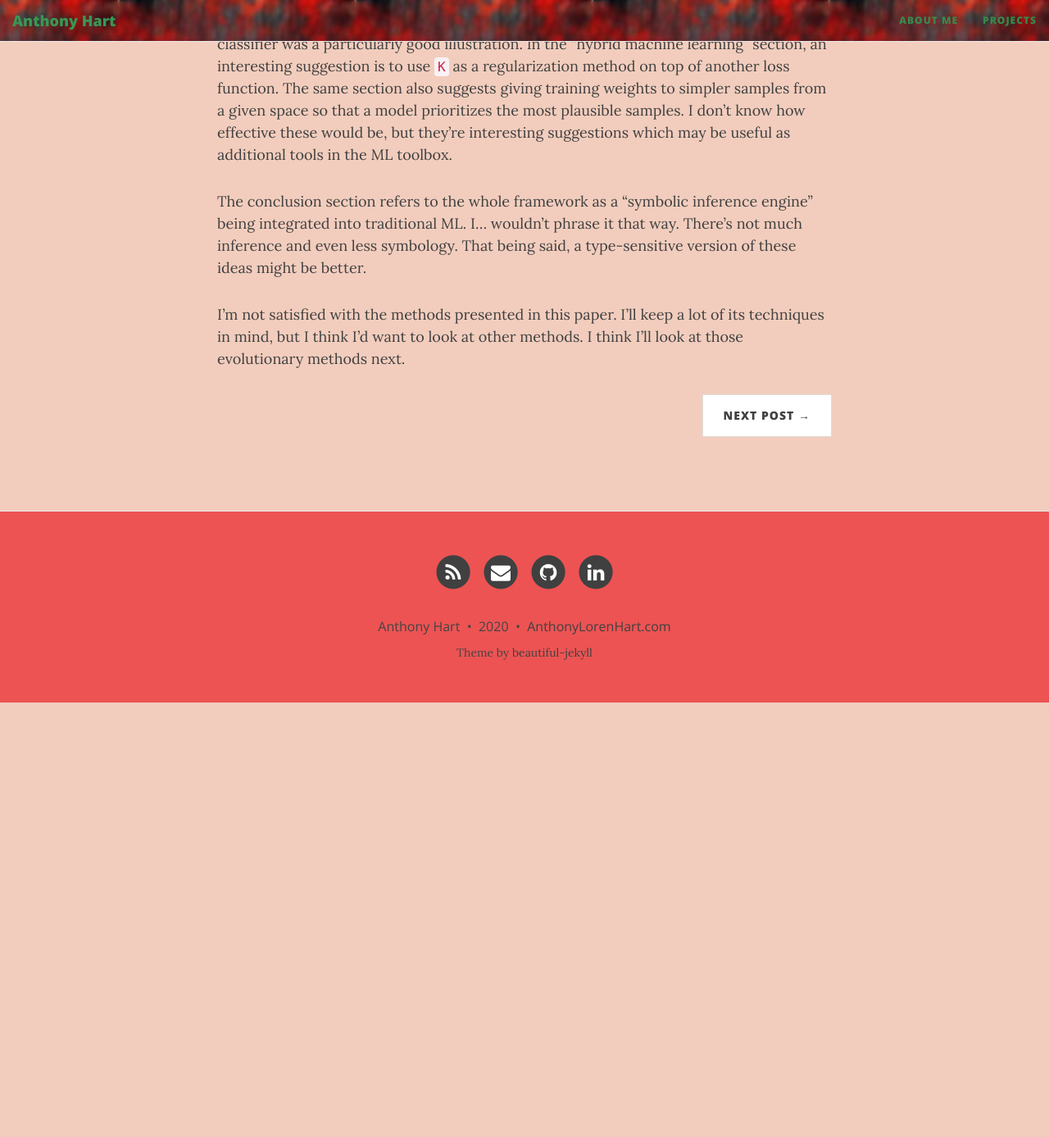
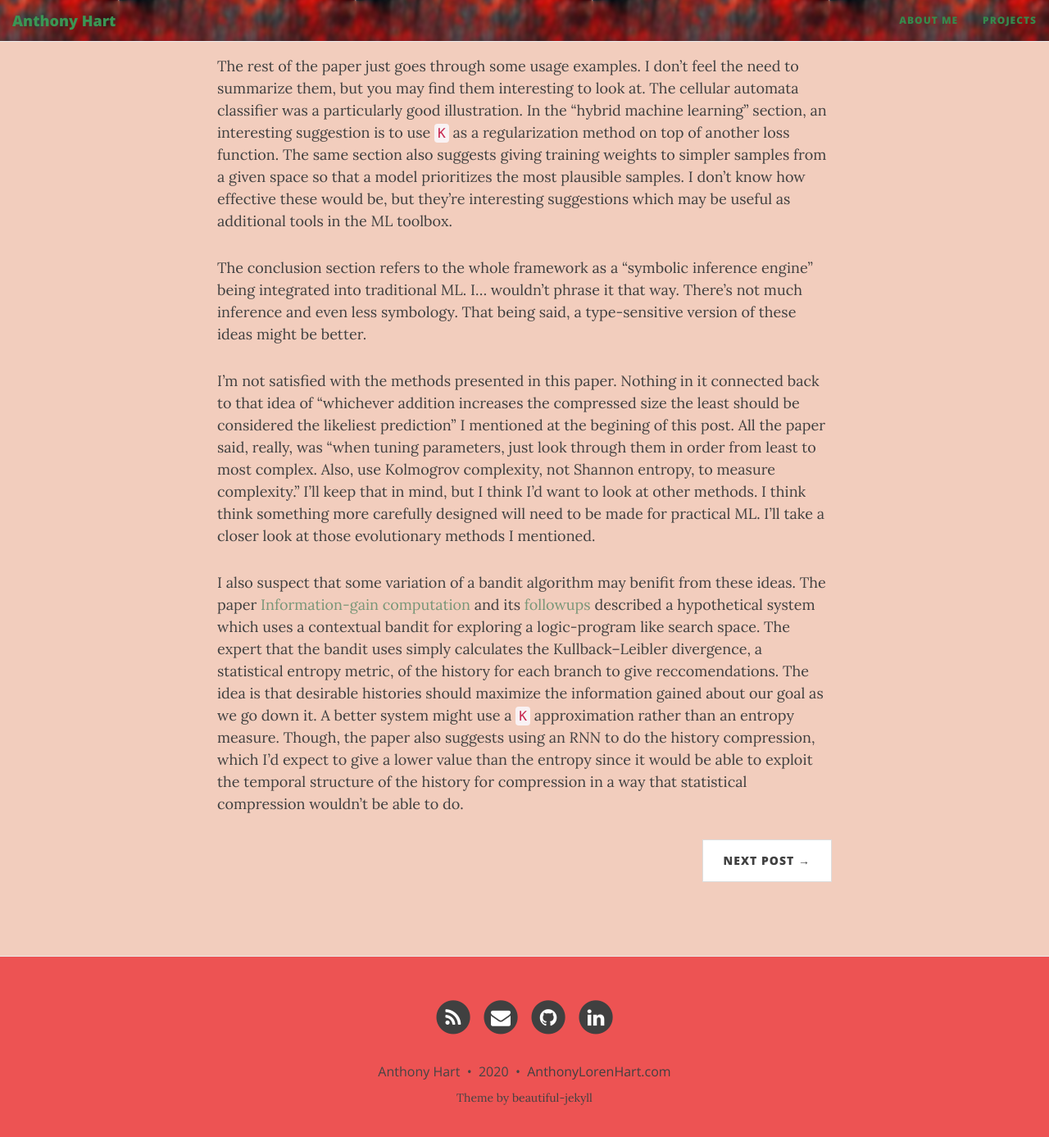
Before and after one commit to AHartNtkn/AHartNtkn.github.io, a Jekyll site: the page built from _posts/2000-01-01-My-(Mis)Adventures-with-Algorithmic-Machine-Learning.md, in a window 1280 px wide and 1400 px high, scrolled down 33394 px. Shown: the top 1387 px of the window at 82% size. Built offline with Jekyll 4.4.1, drawn with Linux system fonts in a browser that asks for light colours; nearby versions of some CDN libraries; before the commit the page ends 34251 px from its top, so only the background shows below that; some of the changed text lies outside the part shown.

Commit message:
more final thoughts

````diff
--- a/_posts/2000-01-01-My-(Mis)Adventures-with-Algorithmic-Machine-Learning.md
+++ b/_posts/2000-01-01-My-(Mis)Adventures-with-Algorithmic-Machine-Learning.md
@@ -15,7 +15,7 @@ I've been researching, for quite some time, the prospect of universal machine le
 
 An alternative approach that has been bandied about for a while is the utilization of compression. It's not hard to find articles and talks about the relationship between compression and prediction. If you have a good predictor, then you can compress a sequence into a seed for that predictor and decompress by running said predictor. Going the other way is harder, but, broadly speaking, if you have a sequence that you want to make a prediction on and a good compressor, then whichever addition increases the compressed size the least should be considered the likeliest prediction. This approach is quite broad, applying to any information which can be represented on a computer and not requiring any assumptions whatsoever about the structure of our data beyond that. We could use this idea to, for example, fill in gaps in graphs, trees, sets of input-output pairs, etc.
 
-It's important to understand what's actually required here. We don't actually need to compress our training data; we only need a way to estimate the change in minimal-compression-size as we add a prediction. This minimal-compression-size is called the Kolmogorov Complexity, denoted `K(X)`. The minimal-compression-size of a program which outputs `X` on an input `Y` is called the Conditional Kolmogorov Complexity, denoted ``K(X|Y)``. The topic of Kolmogorov Complexity is quite broad, and I won't explain all its complexities here. A standard introduction is the textbook [An Introduction to Kolmogorov Complexity and Its Applications](https://www.springer.com/gp/book/9781489984456) by Li, Ming, Vitányi, and Paul. If we have a good method for calculating `K`, then we don't need to actually make use of compression.
+It's important to understand what's actually required here. We don't actually need to compress our training data; we only need a way to estimate the change in minimal-compression-size as we add a prediction. This minimal-compression-size is called the Kolmogorov Complexity, denoted `K(X)`. The minimal-compression-size of a program which outputs `X` on an input `Y` is called the Conditional Kolmogorov Complexity, denoted `K(X|Y)`. The topic of Kolmogorov Complexity is quite broad, and I won't explain all its complexities here. A standard introduction is the textbook [An Introduction to Kolmogorov Complexity and Its Applications](https://www.springer.com/gp/book/9781489984456) by Li, Ming, Vitányi, and Paul. If we have a good method for calculating `K`, then we don't need to actually make use of compression.
 
 Making this practical is quite hard and under-researched, and there aren't many papers on the topic. But there is this;
   [Algorithmic Probability-guided Supervised Machine Learning on Non-differentiable Spaces](https://arxiv.org/abs/1910.02758)
@@ -440,7 +440,7 @@ Such a scheme would generally perform no worse than a Shannon-optimal compressor
 ```
 1, 2, 3, ... 999999999, 1000000000
 ```
-Is easy to compress algorithmically, but I wouldn't expect BDM to do much better than statistical compression. I do believe that such things should be efficiently discoverable anyway, but not by CTM, as it stands.
+Is easy to compress algorithmically, but I wouldn't expect BDM to do much better than statistical compression. I do believe that such things should be efficiently discoverable anyway, but not by CTM, as it stands. This is an area which has been explored quite a bit; by the paper on [Universal almost optimal compression](https://arxiv.org/pdf/1911.04268.pdf) I mentioned earlier, for instance. I would like to explore this area in the future, and I beleive it will be of tremendous importance for making compression practical for machine learning.
 
 ---
 
@@ -620,4 +620,6 @@ The rest of the paper just goes through some usage examples. I don't feel the ne
 
 The conclusion section refers to the whole framework as a "symbolic inference engine" being integrated into traditional ML. I... wouldn't phrase it that way. There's not much inference and even less symbology. That being said, a type-sensitive version of these ideas might be better.
 
-I'm not satisfied with the methods presented in this paper. I'll keep a lot of its techniques in mind, but I think I'd want to look at other methods. I think I'll look at those evolutionary methods next.
+I'm not satisfied with the methods presented in this paper. Nothing in it connected back to that idea of "whichever addition increases the compressed size the least should be considered the likeliest prediction" I mentioned at the begining of this post. All the paper said, really, was "when tuning parameters, just look through them in order from least to most complex. Also, use Kolmogrov complexity, not Shannon entropy, to measure complexity." I'll keep that in mind, but I think I'd want to look at other methods. I think think something more carefully designed will need to be made for practical ML. I'll take a closer look at those evolutionary methods I mentioned.
+
+I also suspect that some variation of a bandit algorithm may benifit from these ideas. The paper [Information-gain computation](https://arxiv.org/abs/1707.01550) and its [followups](https://scholar.google.com/scholar?cites=4074844082910455437&as_sdt=805&sciodt=0,3&hl=en&scioq=Information-gain+computation+in+the+Fifth+system) described a hypothetical system which uses a contextual bandit for exploring a logic-program like search space. The expert that the bandit uses simply calculates the Kullback–Leibler divergence, a statistical entropy metric, of the history for each branch to give reccomendations. The idea is that desirable histories should maximize the information gained about our goal as we go down it. A better system might use a `K` approximation rather than an entropy measure. Though, the paper also suggests using an RNN to do the history compression, which I'd expect to give a lower value than the entropy since it would be able to exploit the temporal structure of the history for compression in a way that statistical compression wouldn't be able to do.
````
